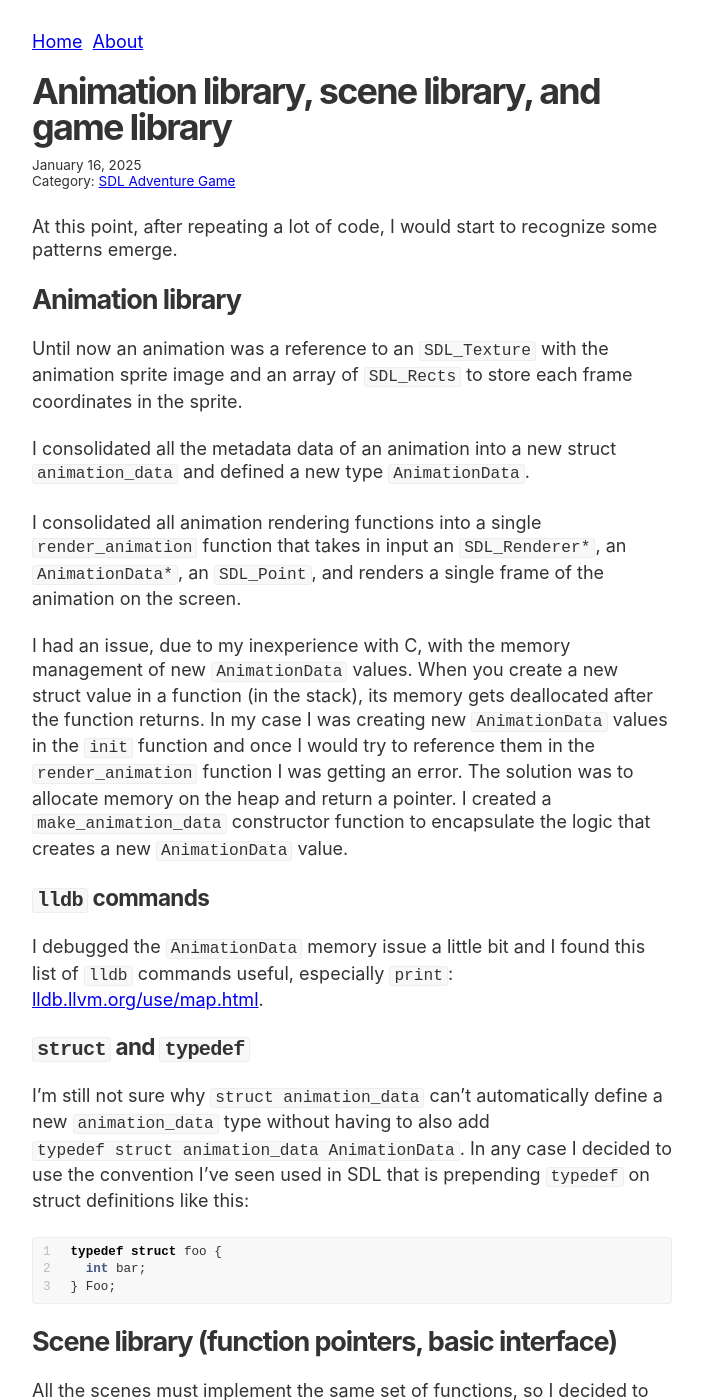
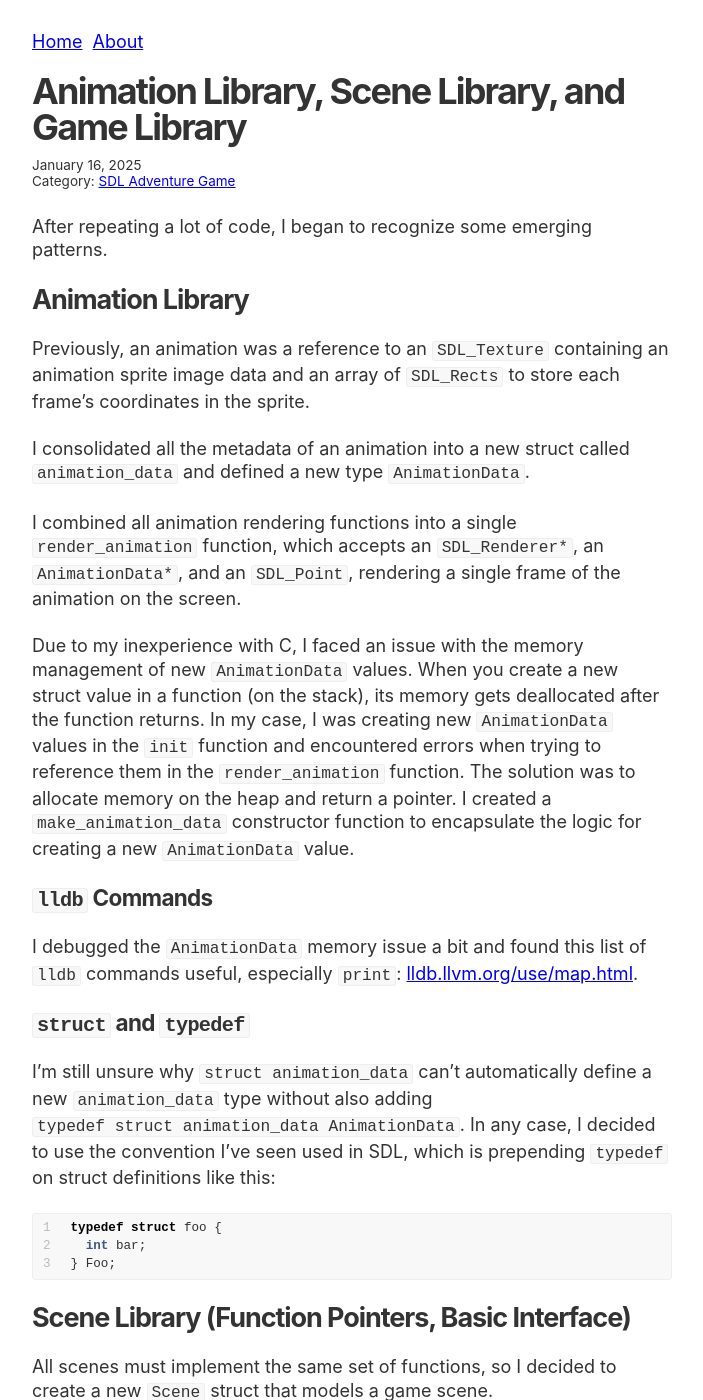
Before and after one commit to curlybracketshq/giovanni.curlybrackets.it, a Jekyll site: the page built from sdl-adventure-game/_posts/2025-01-16-animation-library-scene-library-and-game-library.markdown, in a window 1280 px wide and 1400 px high. Shown: the whole window, without its empty margins (288-991 px from the left). Built offline with Jekyll 4.4.1, drawn with Linux system fonts in a browser that asks for light colours; some of the changed text lies outside the part shown.

Commit message:
Improve content

````diff
--- a/sdl-adventure-game/_posts/2025-01-16-animation-library-scene-library-and-game-library.markdown
+++ b/sdl-adventure-game/_posts/2025-01-16-animation-library-scene-library-and-game-library.markdown
@@ -1,28 +1,28 @@
 ---
-title: Animation library, scene library, and game library
+title: Animation Library, Scene Library, and Game Library
 layout: post
 date: 2025-01-16 09:00:00 -0500
 ---
 
-At this point, after repeating a lot of code, I would start to recognize some patterns emerge.
+After repeating a lot of code, I began to recognize some emerging patterns.
 
-## Animation library
+## Animation Library
 
-Until now an animation was a reference to an `SDL_Texture` with the animation sprite image and an array of `SDL_Rects` to store each frame coordinates in the sprite.
+Previously, an animation was a reference to an `SDL_Texture` containing an animation sprite image data and an array of `SDL_Rects` to store each frame's coordinates in the sprite.
 
-I consolidated all the metadata data of an animation into a new struct `animation_data` and defined a new type `AnimationData`.
+I consolidated all the metadata of an animation into a new struct called `animation_data` and defined a new type `AnimationData`.
 
-I consolidated all animation rendering functions into a single `render_animation` function that takes in input an `SDL_Renderer*`, an `AnimationData*`, an `SDL_Point`, and renders a single frame of the animation on the screen.
+I combined all animation rendering functions into a single `render_animation` function, which accepts an `SDL_Renderer*`, an `AnimationData*`, and an `SDL_Point`, rendering a single frame of the animation on the screen.
 
-I had an issue, due to my inexperience with C, with the memory management of new `AnimationData` values. When you create a new struct value in a function (in the stack), its memory gets deallocated after the function returns. In my case I was creating new `AnimationData` values in the `init` function and once I would try to reference them in the `render_animation` function I was getting an error. The solution was to allocate memory on the heap and return a pointer. I created a `make_animation_data` constructor function to encapsulate the logic that creates a new `AnimationData` value.
+Due to my inexperience with C, I faced an issue with the memory management of new `AnimationData` values. When you create a new struct value in a function (on the stack), its memory gets deallocated after the function returns. In my case, I was creating new `AnimationData` values in the `init` function and encountered errors when trying to reference them in the `render_animation` function. The solution was to allocate memory on the heap and return a pointer. I created a `make_animation_data` constructor function to encapsulate the logic for creating a new `AnimationData` value.
 
-### `lldb` commands
+### `lldb` Commands
 
-I debugged the `AnimationData` memory issue a little bit and I found this list of `lldb` commands useful, especially `print`: [lldb.llvm.org/use/map.html](https://lldb.llvm.org/use/map.html#evaluating-expressions).
+I debugged the `AnimationData` memory issue a bit and found this list of `lldb` commands useful, especially `print`: [lldb.llvm.org/use/map.html](https://lldb.llvm.org/use/map.html#evaluating-expressions).
 
 ### `struct` and `typedef`
 
-I'm still not sure why `struct animation_data` can't automatically define a new `animation_data` type without having to also add `typedef struct animation_data AnimationData`. In any case I decided to use the convention I've seen used in SDL that is prepending `typedef` on struct definitions like this:
+I'm still unsure why `struct animation_data` can't automatically define a new `animation_data` type without also adding `typedef struct animation_data AnimationData`. In any case, I decided to use the convention I've seen used in SDL, which is prepending `typedef` on struct definitions like this:
 
 ```c
 typedef struct foo {
@@ -30,25 +30,25 @@ typedef struct foo {
 } Foo;
 ```
 
-## Scene library (function pointers, basic interface)
+## Scene Library (Function Pointers, Basic Interface)
 
-All the scenes must implement the same set of functions, so I decided to create new `Scene` struct that models a game scene.
+All scenes must implement the same set of functions, so I decided to create a new `Scene` struct that models a game scene.
 
-All the fields in the struct are [function pointers](https://www.cs.yale.edu/homes/aspnes/pinewiki/C(2f)FunctionPointers.html), so the struct acts more or less as an interface.
+All the fields in the struct are [function pointers](https://www.cs.yale.edu/homes/aspnes/pinewiki/C(2f)FunctionPointers.html), so the struct acts as an interface.
 
-Scene headers declare an external scene variable, for instance `intro.h` declares: `extern Scene intro_scene;`, then `intro.c` initializes the variable with the right functions.
+Scene headers declare an external scene variable; for instance, `intro.h` declares: `extern Scene intro_scene;`, then `intro.c` initializes the variable with the correct functions.
 
-One issue with this approach is that if I add a new function to the `Scene` struct the compiler doesn't throw an error if the scene instances don't initialize it.
+One issue with this approach is that if I add a new function to the `Scene` struct, the compiler doesn't throw an error if the scene instances don't initialize it.
 
-## Game library
+## Game Library
 
-I extracted some of the logic from `main.c` into a new `game.c`/`game.h` library.
+I extracted some logic from `main.c` into a new `game.c`/`game.h` library.
 
-For now I just shuffled code around, so the actual utility of this refactoring is limited.
+For now, I just rearranged the code, so the actual utility of this refactoring is limited.
 
 `game.h` defines most of the functions of a `Scene`. I think the game library could implement the `Scene` interface, but then `Scene` would become the wrong kind of abstraction.
 
-I defined `set_active_scene`, that is a function to transition from the *current scene* to a *new scene*. An `on_scene_inactive` callback is executed on the current scene to perform some clean up (stop music, etc.). An `on_scene_active` callback is executed on the new scene to perform some initialization (start music, etc.).
+I defined `set_active_scene`, a function to transition from the *current scene* to a *new scene*. An `on_scene_inactive` callback is executed on the current scene to perform some cleanup (stop music, etc.). An `on_scene_active` callback is executed on the new scene to perform some initialization (start music, etc.).
 
 ## Checkpoint
 
@@ -56,4 +56,4 @@ At this stage, I had the two initial scenes (intro and playground entrance) with
 
 ![Intro]({{ '/sdl-adventure-game/assets/prototype-intro-screen.png' | relative_url }})
 
-![Playground entrance]({{ '/sdl-adventure-game/assets/prototype-playground-entrance-screen.png' | relative_url }})
+![Playground Entrance]({{ '/sdl-adventure-game/assets/prototype-playground-entrance-screen.png' | relative_url }})
````
